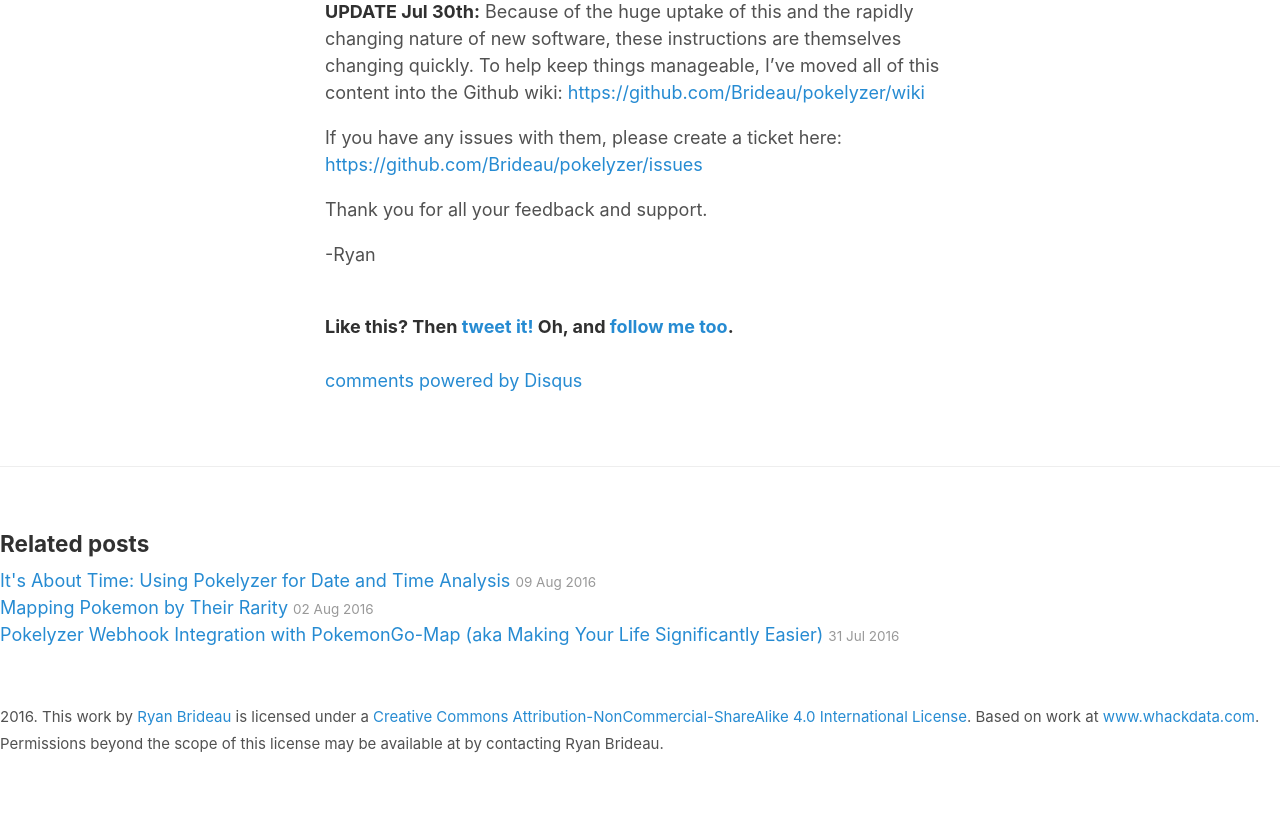
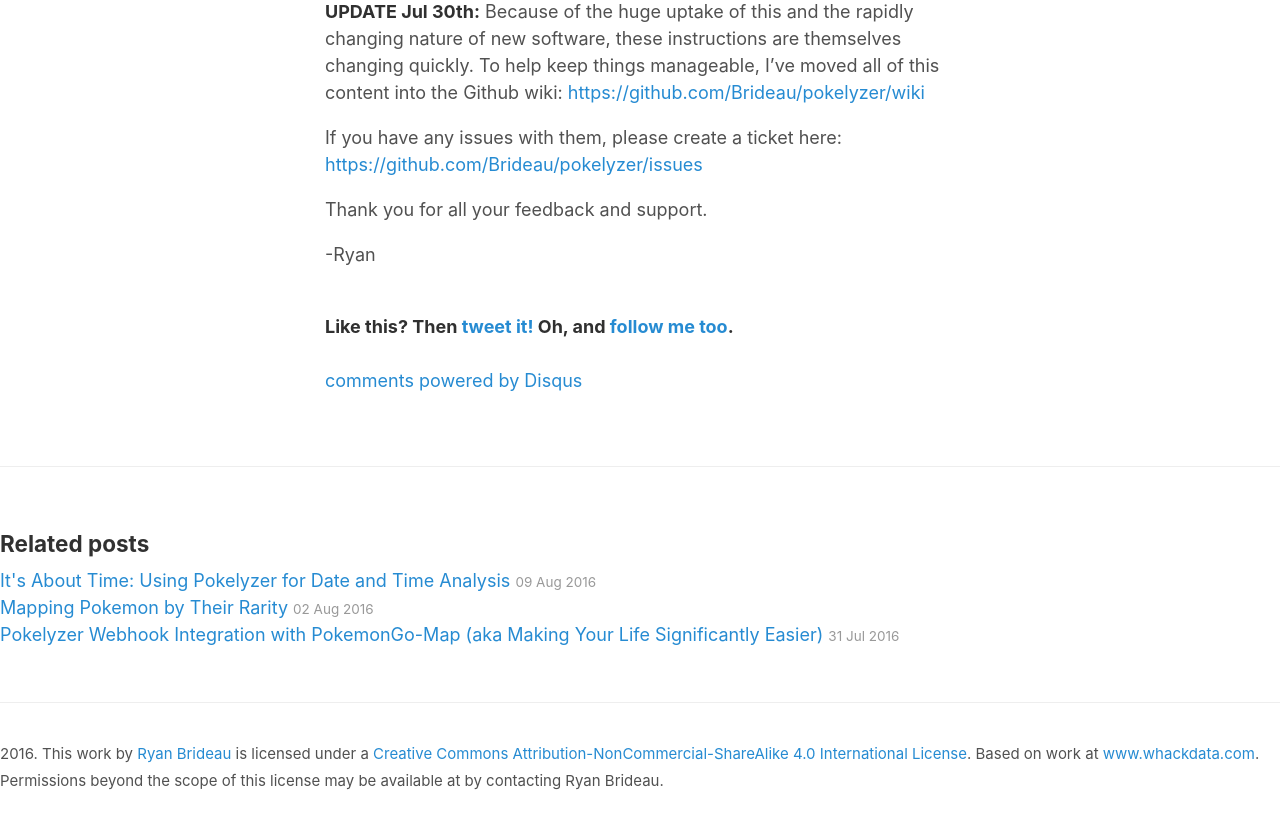
Before and after one commit to Brideau/whackdata, a Jekyll site: the page built from _posts/2016-07-26-instructions-analyzing-pokemon-go-data.md, in a window 1280 px wide. Shown: the part 573-1402 px from the top of the page. Built offline with Jekyll 4.4.1, drawn with Linux system fonts in a browser that asks for light colours; comment, search, counter and statistics services are not loaded; before the commit the page ends 1365 px from its top, so only the background shows below that.

Commit message:
separate related from footer

```diff
--- a/_sass/_posts.scss
+++ b/_sass/_posts.scss
@@ -36,7 +36,9 @@
 .related {
   padding-top: 2rem;
   padding-bottom: 2rem;
+  margin-bottom: 2rem;
   border-top: 1px solid #eee;
+  border-bottom: 1px solid #eee;
 }
 
 .related-posts {
```
